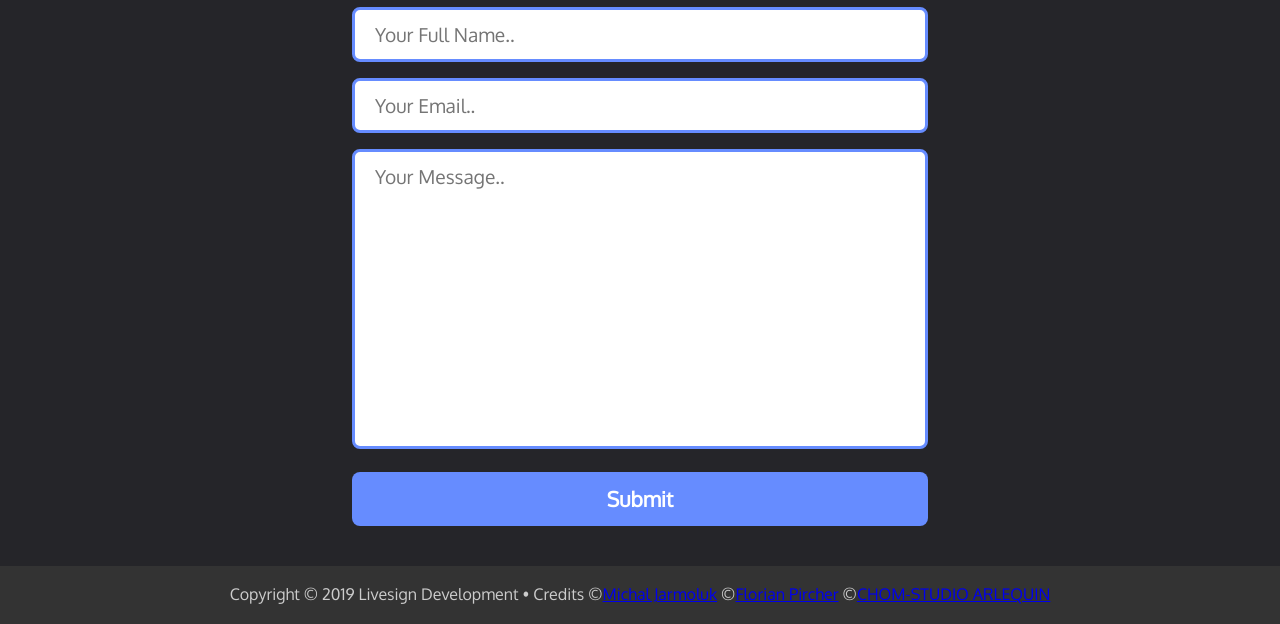
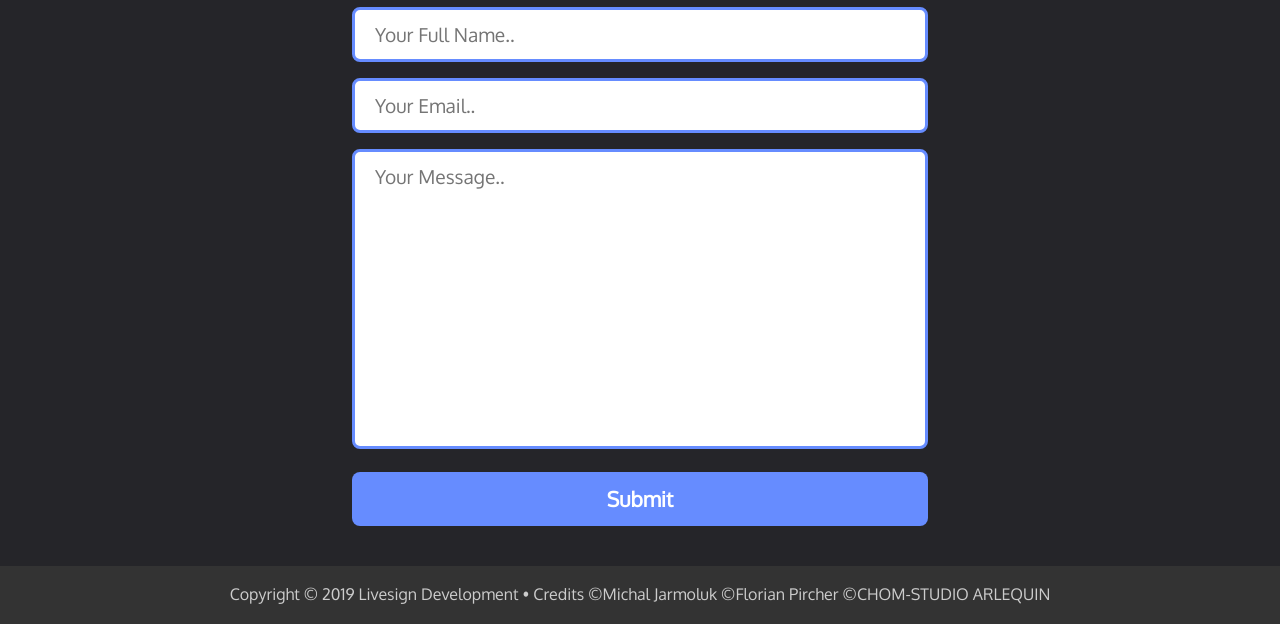
Before and after one commit to balintperjesi/livesign, a PHP site: page / in a window 1280 px wide. Shown: the part 4215-4839 px from the top of the page. Run offline with PHP 8.4, Linux system fonts and the light colour scheme.

Commit message:
Update style.css
Added styling to the Footer's hyperlinks.

```diff
--- a/css/style.css
+++ b/css/style.css
@@ -236,6 +236,15 @@ footer .footer-bottom {
     text-align: center;
 }
 
+footer a {
+    color: #ccc;
+    text-decoration: none;
+}
+
+footer a:hover {
+    color: #f2f2f2;
+}
+
 
 /* Media Queries */
 
```
